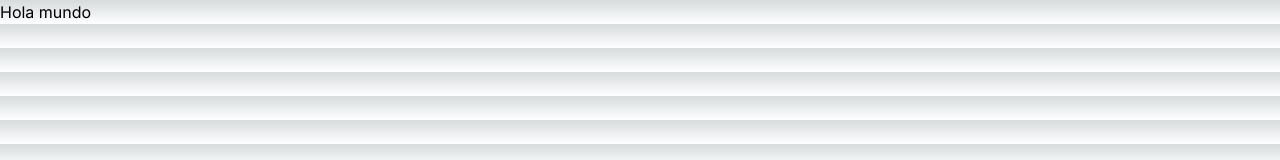
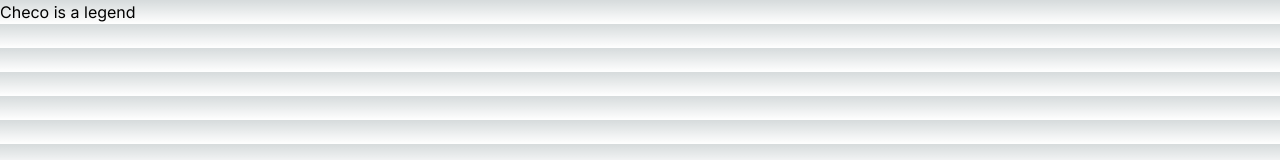
Before and after one commit to DonCarlosD/Repositorio-MAMALON, a Next.js app in the folder front/: page /menu in a window 1280 px wide. Shown: the top 160 px of the page. Built offline with nearby package versions, Linux system fonts and the light colour scheme.

Commit message:
Firts commit

```diff
--- a/front/src/app/menu/page.js
+++ b/front/src/app/menu/page.js
@@ -2,7 +2,7 @@ import React from 'react'
 
 const page=() =>{
     return(
-        <h1>Hola mundo</h1>
+        <h1>Checo is a legend</h1>
     )
 }
 
```
